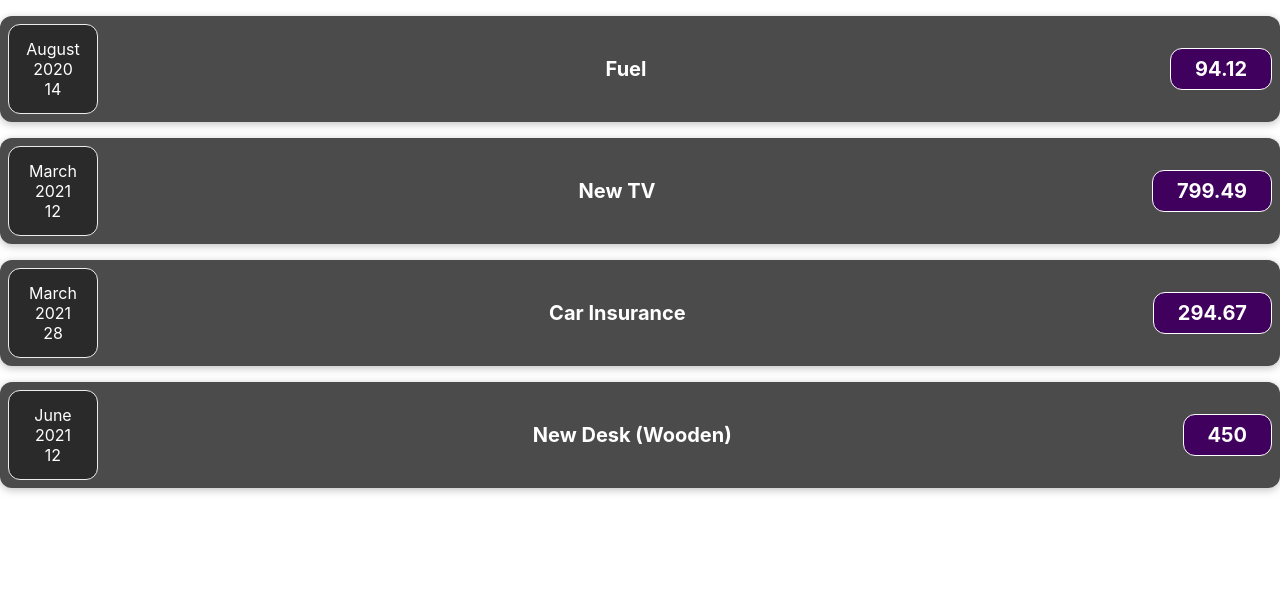
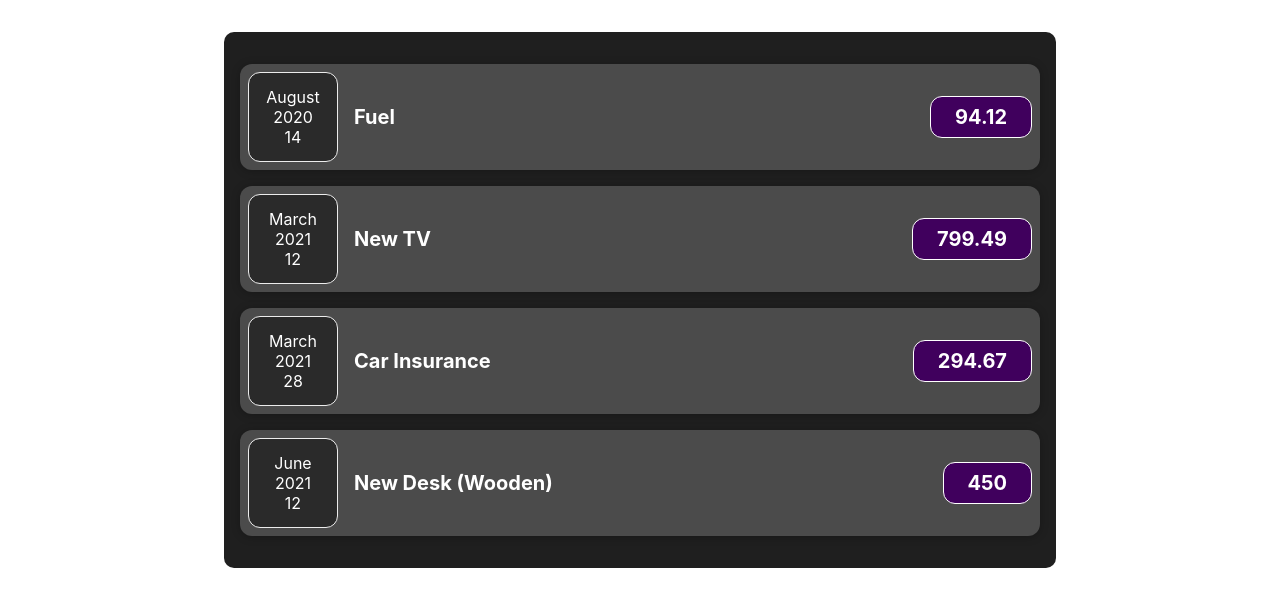
Before and after one commit to raahulvinod/Expense-tracker-React, a React (Create React App) app: page / in a window 1280 px wide. Shown: the top 606 px of the page. Built offline with nearby package versions, Linux system fonts and the light colour scheme.

Commit message:
Organizing component files

```diff
--- a/src/App.js
+++ b/src/App.js
@@ -1,43 +1,7 @@
-import ExpenseItem from './components/ExpenseItem';
 import './App.css';
-
+import Expenses from './components/Expenses/Expenses';
 function App() {
-  const expenses = [
-    {
-      id: 'e1',
-      title: 'Fuel',
-      amount: 94.12,
-      date: new Date(2020, 7, 14),
-    },
-    { id: 'e2', title: 'New TV', amount: 799.49, date: new Date(2021, 2, 12) },
-    {
-      id: 'e3',
-      title: 'Car Insurance',
-      amount: 294.67,
-      date: new Date(2021, 2, 28),
-    },
-    {
-      id: 'e4',
-      title: 'New Desk (Wooden)',
-      amount: 450,
-      date: new Date(2021, 5, 12),
-    },
-  ];
-
-  return (
-    <div className="App">
-      {expenses.map((expense) => {
-        return (
-          <ExpenseItem
-            key={expense.id}
-            title={expense.title}
-            amount={expense.amount}
-            date={expense.date}
-          />
-        );
-      })}
-    </div>
-  );
+  return <Expenses />;
 }
 
 export default App;
--- a/src/components/ExpenseItem.css
+++ b/src/components/Expenses/ExpenseItem.css
@@ -2,10 +2,8 @@
   display: flex;
   justify-content: space-between;
   align-items: center;
-  box-shadow: 0 2px 8px rgba(0, 0, 0, 0.25);
   padding: 0.5rem;
   margin: 1rem 0;
-  border-radius: 12px;
   background-color: #4b4b4b;
 }
 
--- a/src/components/ExpenseItem.jsx
+++ b/src/components/Expenses/ExpenseItem.jsx
@@ -1,19 +1,17 @@
 import React from 'react';
 import ExpenseDate from './ExpenseDate';
-
+import Card from '../UI/Card';
 import './ExpenseItem.css';
 
 const ExpenseItem = ({ title, amount, date }) => {
   return (
-    <div className="expense-item">
-      <div>
-        <ExpenseDate date={date} />
-      </div>
+    <Card className="expense-item">
+      <ExpenseDate date={date} />
       <div className="expense-item__description">
         <h2>{title}</h2>
         <div className="expense-item__price">{amount}</div>
       </div>
-    </div>
+    </Card>
   );
 };
 
--- /dev/null
+++ b/src/components/Expenses/Expenses.css
@@ -0,0 +1,8 @@
+.expenses {
+  padding: 1rem;
+  background-color: rgb(31, 31, 31);
+  margin: 2rem auto;
+  width: 50rem;
+  max-width: 95%;
+  border-radius: 10px;
+}
--- /dev/null
+++ b/src/components/Expenses/Expenses.jsx
@@ -0,0 +1,45 @@
+import React from 'react';
+import ExpenseItem from './ExpenseItem';
+
+import './Expenses.css';
+
+const Expenses = () => {
+  const expenses = [
+    {
+      id: 'e1',
+      title: 'Fuel',
+      amount: 94.12,
+      date: new Date(2020, 7, 14),
+    },
+    { id: 'e2', title: 'New TV', amount: 799.49, date: new Date(2021, 2, 12) },
+    {
+      id: 'e3',
+      title: 'Car Insurance',
+      amount: 294.67,
+      date: new Date(2021, 2, 28),
+    },
+    {
+      id: 'e4',
+      title: 'New Desk (Wooden)',
+      amount: 450,
+      date: new Date(2021, 5, 12),
+    },
+  ];
+
+  return (
+    <div className="expenses">
+      {expenses.map((expense) => {
+        return (
+          <ExpenseItem
+            key={expense.id}
+            title={expense.title}
+            amount={expense.amount}
+            date={expense.date}
+          />
+        );
+      })}
+    </div>
+  );
+};
+
+export default Expenses;
--- /dev/null
+++ b/src/components/UI/Card.css
@@ -0,0 +1,4 @@
+.card {
+  border-radius: 12px;
+  box-shadow: 0 1px 8px rgba(0, 0, 0, 0.25);
+}
--- /dev/null
+++ b/src/components/UI/Card.jsx
@@ -0,0 +1,9 @@
+import React from 'react';
+import './Card.css';
+
+const Card = (props) => {
+  const classes = 'card ' + props.className;
+  return <div className={classes}>{props.children}</div>;
+};
+
+export default Card;
```
Also changed, not shown: src/components/Expenses/ExpenseDate.css (renamed from src/components/ExpenseDate.css), src/components/Expenses/ExpenseDate.jsx (renamed from src/components/ExpenseDate.jsx).
